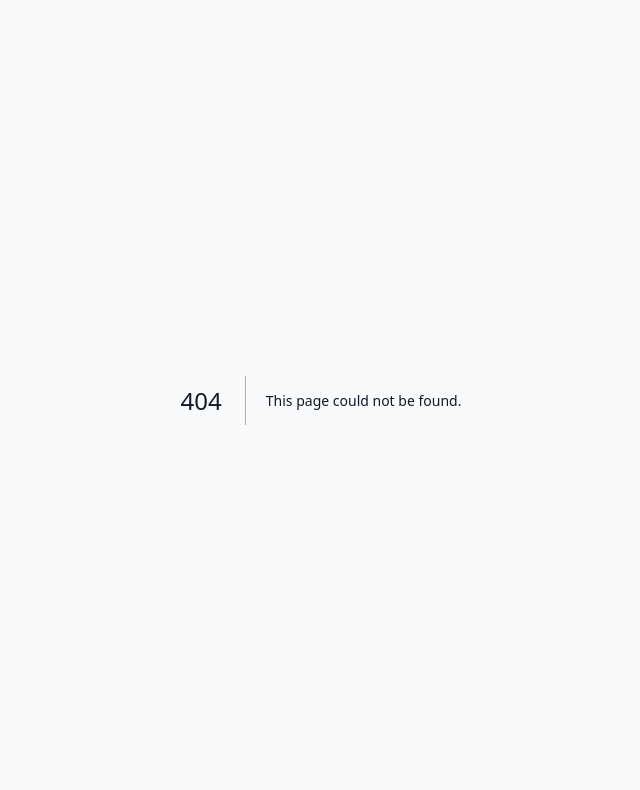
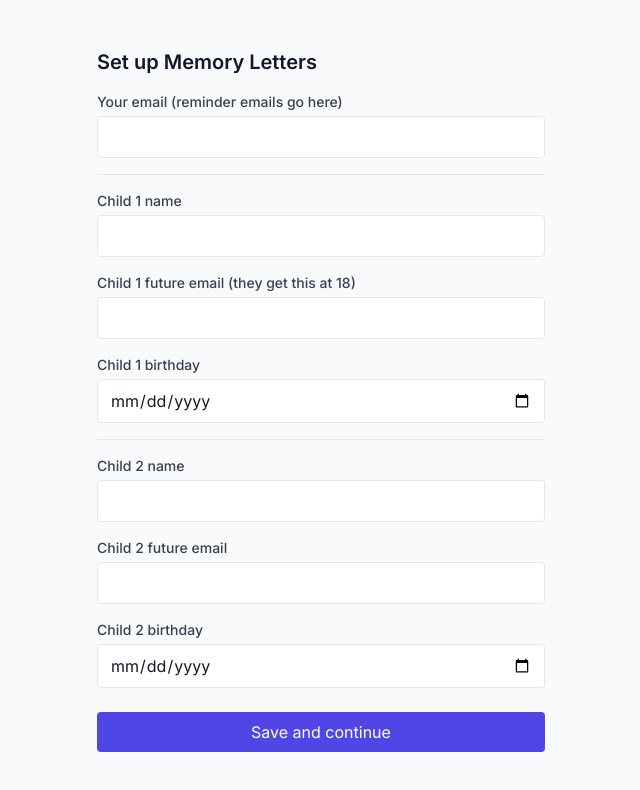
Before and after one commit to Michielu/family-memories, a Next.js app: page /setup in a window 1280 px wide. Before the commit this address had no page. Shown: the top 790 px of the page, without its empty margins (319-959 px from the left). Built offline with nearby package versions, Linux system fonts and the light colour scheme.

Commit message:
feat: setup page and config API

```diff
--- /dev/null
+++ b/app/api/config/route.ts
@@ -0,0 +1,21 @@
+import { createClient } from '@/lib/supabase/server'
+import { NextResponse } from 'next/server'
+
+export async function POST(request: Request) {
+  const body = await request.json()
+  const supabase = createClient()
+
+  const { error } = await supabase.from('config').update({
+    child1_name: body.child1Name,
+    child2_name: body.child2Name,
+    child1_email: body.child1Email,
+    child2_email: body.child2Email,
+    child1_birthday: body.child1Birthday || null,
+    child2_birthday: body.child2Birthday || null,
+    parent_email: body.parentEmail,
+    updated_at: new Date().toISOString(),
+  }).eq('id', 1)
+
+  if (error) return NextResponse.json({ error: error.message }, { status: 500 })
+  return NextResponse.json({ ok: true })
+}
--- /dev/null
+++ b/app/setup/page.tsx
@@ -0,0 +1,65 @@
+'use client'
+import { useState } from 'react'
+import { useRouter } from 'next/navigation'
+
+export default function SetupPage() {
+  const router = useRouter()
+  const [loading, setLoading] = useState(false)
+  const [form, setForm] = useState({
+    child1Name: '', child2Name: '',
+    child1Email: '', child2Email: '',
+    child1Birthday: '', child2Birthday: '',
+    parentEmail: '',
+  })
+
+  function set(key: string, value: string) {
+    setForm(prev => ({ ...prev, [key]: value }))
+  }
+
+  async function handleSubmit(e: React.FormEvent) {
+    e.preventDefault()
+    setLoading(true)
+    await fetch('/api/config', {
+      method: 'POST',
+      headers: { 'Content-Type': 'application/json' },
+      body: JSON.stringify(form),
+    })
+    router.push('/')
+  }
+
+  const field = (label: string, key: string, type = 'text') => (
+    <div className="flex flex-col gap-1">
+      <label className="text-sm font-medium text-gray-700">{label}</label>
+      <input
+        type={type}
+        value={(form as any)[key]}
+        onChange={e => set(key, e.target.value)}
+        className="border rounded px-3 py-2"
+      />
+    </div>
+  )
+
+  return (
+    <div className="min-h-screen flex items-center justify-center p-6">
+      <form onSubmit={handleSubmit} className="flex flex-col gap-4 w-full max-w-md">
+        <h1 className="text-xl font-semibold">Set up Memory Letters</h1>
+        {field('Your email (reminder emails go here)', 'parentEmail', 'email')}
+        <hr />
+        {field('Child 1 name', 'child1Name')}
+        {field('Child 1 future email (they get this at 18)', 'child1Email', 'email')}
+        {field('Child 1 birthday', 'child1Birthday', 'date')}
+        <hr />
+        {field('Child 2 name', 'child2Name')}
+        {field('Child 2 future email', 'child2Email', 'email')}
+        {field('Child 2 birthday', 'child2Birthday', 'date')}
+        <button
+          type="submit"
+          disabled={loading}
+          className="bg-indigo-600 text-white rounded px-4 py-2 mt-2 disabled:opacity-50"
+        >
+          {loading ? 'Saving…' : 'Save and continue'}
+        </button>
+      </form>
+    </div>
+  )
+}
```
